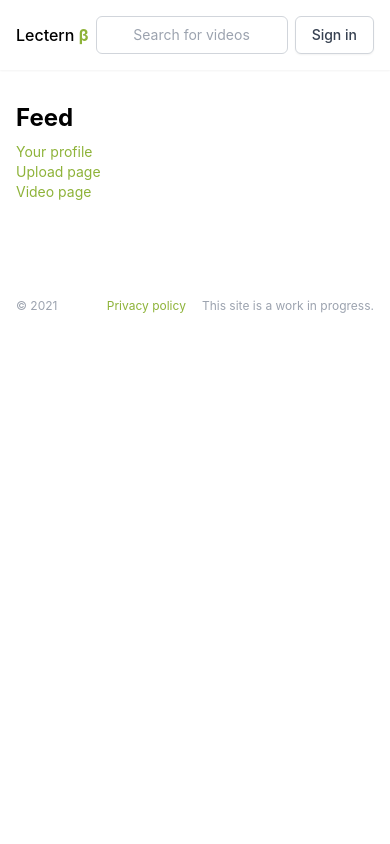
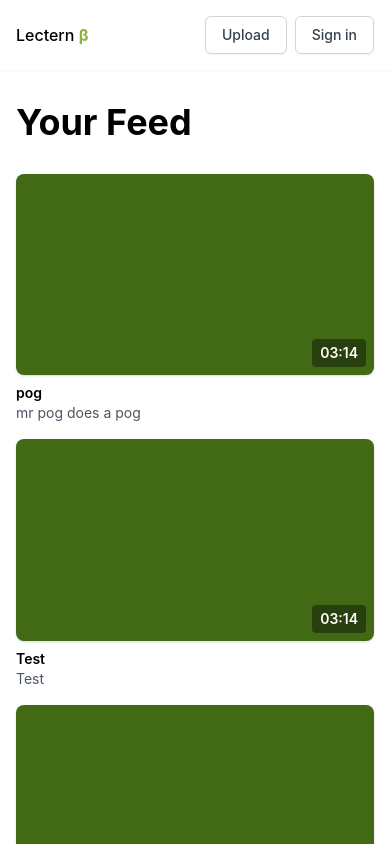
Before and after one commit to itsmichaelwest/lectern, a React (Create React App) app: page / in a window 390 px wide. Shown: the top 844 px of the page. Built offline with nearby package versions, Linux system fonts and the light colour scheme; no server answers; a web font is replaced by a local one; what @tailwindcss/typography would draw is missing.

Commit message:
Thumbnails, homepage, navigation, dialog updates

```diff
--- a/src/components/Dialog.js
+++ b/src/components/Dialog.js
@@ -15,8 +15,8 @@ export default class Dialog extends React.Component {
             return null
         }
         return (
-            <div className="absolute inset-0 w-screen h-screen bg-black bg-opacity-60 z-20 items-center flex p-4">
-                <div className="bg-white shadow-2xl max-w-xl w-max max-h-max p-8 rounded-xl mx-auto">
+            <div className="absolute inset-0 w-screen h-screen bg-black bg-opacity-60 z-20 items-center flex sm:p-4">
+                <div className="absolute bottom-0 sm:relative bg-white shadow-2xl sm:max-w-xl sm:w-max max-h-max p-8 sm:rounded-xl mx-auto">
                     <div>{this.props.children}</div>
                     <div className="mt-4 float-right flex">
                         <button className="ml-2 inline-block rounded-md border border-red-500 shadow-sm px-4 py-2 bg-red-600 text-sm font-medium text-gray-100 hover:bg-red-800 focus:outline-none focus:ring-2 focus:ring-offset-2 focus:ring-offset-gray-100 focus:ring-red-500" onClick={e => {this.destroyUser(e);}}>
--- a/src/components/Navigation.js
+++ b/src/components/Navigation.js
@@ -1,6 +1,6 @@
 import React, { Component } from 'react'
 import { Link } from 'react-router-dom'
-
+import Design from '../designSystem'
 import AccountButton from './atoms/navigation/AccountButton'
 
 export default class Navigation extends Component {
@@ -14,12 +14,10 @@ export default class Navigation extends Component {
                                 Lectern <span className="text-primary-600 group-hover:text-primary-900 font-bold">β</span>
                             </Link>
                         </div>
-                        <div className="self-center">
-                            <form>
-                                <input type="text" placeholder="Search for videos" id="navSearchBox" className="px-4 py-2 mx-auto text-sm rounded-md border border-gray-300 hover:border-gray-700 focus:border-primary-600 outline-none w-48 sm:w-64 lg:w-96 transition-all text-center hover:text-left focus:text-left hover:bg-gray-50 focus:bg-gray-50" />
-                            </form>
+                        <div className="flex align-middle">
+                            <Link className={"flex-1 mr-2 " + Design.pButton} to="/upload">Upload</Link>
+                            <AccountButton/>
                         </div>
-                        <AccountButton/>
                     </div>
                 </div>
             </header>
--- /dev/null
+++ b/src/components/atoms/comment/Comment.js
@@ -0,0 +1,38 @@
+import React, { Component } from 'react'
+
+export default class Comment extends Component {
+    constructor(props) {
+        super(props)
+        this.state = {
+            showButtons: false
+        }
+    }
+
+
+    render() {
+        return (
+            <div className="p-4 hover:bg-gray-50"
+                onMouseEnter={() => this.setState({ showButtons: true })}
+                onMouseLeave={() => this.setState({ showButtons: false })}>
+                {this.state.showButtons && (
+                <div className="absolute">
+
+                </div>
+                )}
+                <div className="flex align-middle">
+                    <div className="rounded-full w-5 h-5 bg-primary">
+
+                    </div>
+                    <span className="ml-2 font-semibold text-primary-700">
+                        {this.props.name}
+                    </span>
+                </div>
+                <div className="ml-7">
+                    <p>
+                        {this.props.content}
+                    </p>
+                </div>
+            </div>
+        )
+    }
+}
--- a/src/components/atoms/video/Thumbnail.js
+++ b/src/components/atoms/video/Thumbnail.js
@@ -5,11 +5,11 @@ export default class Thumbnail extends Component {
     render() {
         return(
             <>
-            <Link to="/video/123">
+            <Link to={`/video/${this.props.id}`}>
                 <div>
-                    <div className="relative w-full h-40 bg-yellow-400 rounded-lg mb-2 shadow hover:shadow-lg">
-                        <div className="bg-white font-semibold bg-opacity-40 px-2 py-1 rounded max-w-max absolute right-2 bottom-2">
-                            00:00
+                    <div className="relative w-full bg-primary-900 rounded-lg mb-2 shadow hover:shadow-lg" style={{ height: 0, paddingBottom: '56.25%' }}>
+                        <div className="bg-black text-white font-semibold bg-opacity-40 px-2 py-1 rounded max-w-max absolute right-2 bottom-2">
+                            {this.props.length}
                         </div>
                     </div>
                     <h5 className="font-semibold">{this.props.title}</h5>
--- a/src/components/atoms/video/VideoComments.js
+++ b/src/components/atoms/video/VideoComments.js
@@ -1,13 +1,12 @@
 import React, { Component } from 'react'
+import Comment from '../comment/Comment'
 
 export default class VideoComments extends Component {
     render () {
         return (
             <div>
-                <h3 className="text-xl font-semibold mb-2">
-                    Video Comments
-                </h3>
-                <div className="border rounded h-full">
+                <div className="border rounded h-full max-h-64 overflow-y-scroll">
+                    <Comment name="Hello" content="Test" />
 
                 </div>
             </div>
--- a/src/designSystem.js
+++ b/src/designSystem.js
@@ -1,7 +1,7 @@
 const design = {
     href: 'text-primary-600 hover:text-primary-900',
     input: 'rounded-md border border-gray-300 hover:border-gray-700 focus:border-primary-600 outline-none transition-all hover:bg-gray-50 focus:bg-gray-50',
-    pButton: 'inline-block justify-center w-full rounded-md border border-gray-300 shadow-sm px-4 py-2 bg-white text-sm font-medium text-gray-700 hover:bg-gray-50 focus:outline-none focus:ring-2 focus:ring-offset-2 focus:ring-offset-gray-100 focus:ring-primary-500',
+    pButton: 'justify-center w-full rounded-md border border-gray-300 shadow-sm px-4 py-2 bg-white text-sm font-medium text-gray-700 hover:bg-gray-50 focus:outline-none focus:ring-2 focus:ring-offset-2 focus:ring-offset-gray-100 focus:ring-primary-500',
     button: 'whitespace-nowrap inline-flex items-center justify-center px-4 py-2 rounded-md text-base font-medium text-white bg-primary-600 hover:bg-primary-700 cursor-pointer focus:outline-none'
 }
 
--- a/src/pages/Home.js
+++ b/src/pages/Home.js
@@ -2,6 +2,7 @@ import React, { Component } from 'react'
 import { Link } from 'react-router-dom'
 import { Helmet } from 'react-helmet'
 import Hls from 'hls.js'
+import Thumbnail from '../components/atoms/video/Thumbnail'
 
 export default class Home extends Component {
     render () {
@@ -11,11 +12,23 @@ export default class Home extends Component {
                 <title>Lectern</title>
             </Helmet>
             <div>
-        <h1 className="text-2xl font-bold mb-2">Feed</h1>
-        <div className="flex flex-col">
-          <Link className="max-w-max text-primary-600 hover:text-primary-900" to='/profile'>Your profile</Link>
-          <Link className="max-w-max text-primary-600 hover:text-primary-900" to='/upload'>Upload page</Link>
-          <Link className="max-w-max text-primary-600 hover:text-primary-900" to='/video/123'>Video page</Link>
+                <h1 className="text-4xl font-bold mb-8">Your Feed</h1>
+                <div className="grid grid-cols-1 sm:grid-cols-2 md:grid-cols-3 gap-4">
+                    <Thumbnail id="24" length="03:14" title="pog" description="mr pog does a pog"/>
+                    <Thumbnail id="" length="03:14" title="Test" description="Test"/>
+                    <Thumbnail id="" length="03:14" title="Test" description="Test"/>
+                    <Thumbnail id="" length="03:14" title="Test" description="Test"/>
+                    <Thumbnail id="" length="03:14" title="Test" description="Test"/>
+                    <Thumbnail id="" length="03:14" title="Test" description="Test"/>
+                </div>
+                <h1 className="text-4xl font-bold mb-8 mt-32">Popular on Lectern</h1>
+                <div className="grid grid-cols-1 sm:grid-cols-2 md:grid-cols-3 gap-4">
+                    <Thumbnail id="24" length="03:14" title="pog" description="mr pog does a pog"/>
+                    <Thumbnail id="" length="03:14" title="Test" description="Test"/>
+                    <Thumbnail id="" length="03:14" title="Test" description="Test"/>
+                    <Thumbnail id="" length="03:14" title="Test" description="Test"/>
+                    <Thumbnail id="" length="03:14" title="Test" description="Test"/>
+                    <Thumbnail id="" length="03:14" title="Test" description="Test"/>
                 </div>
             </div>
             </>
```
Also changed, not shown: src/components/atoms/comment/CommentButtons.js (added). Lines whose indentation alone changed are shown as unchanged.
